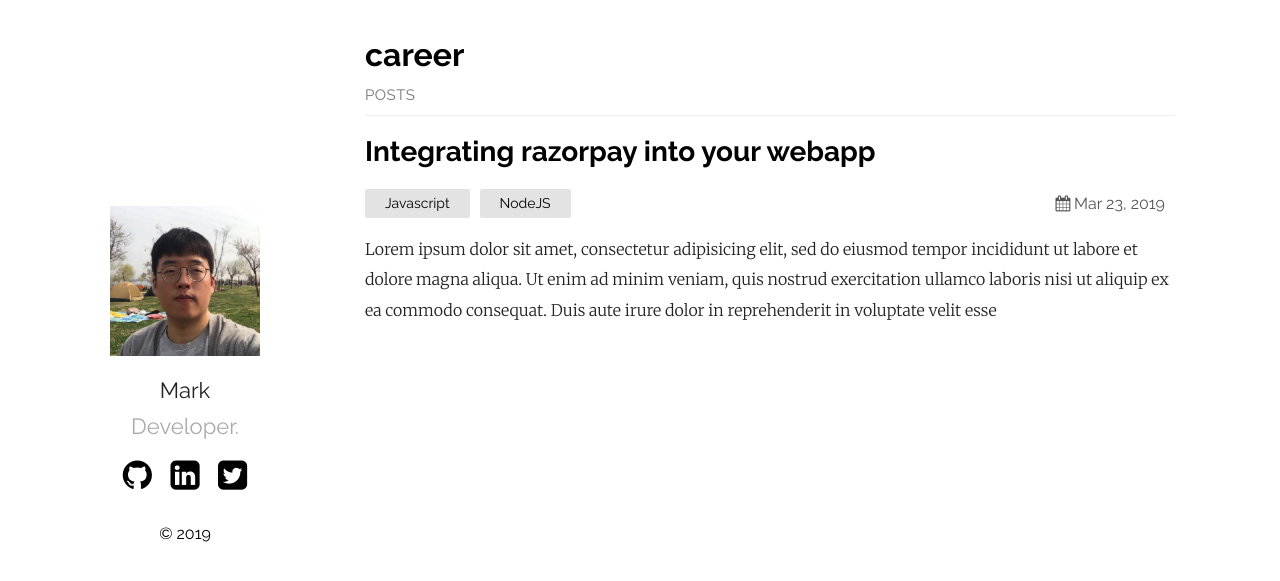
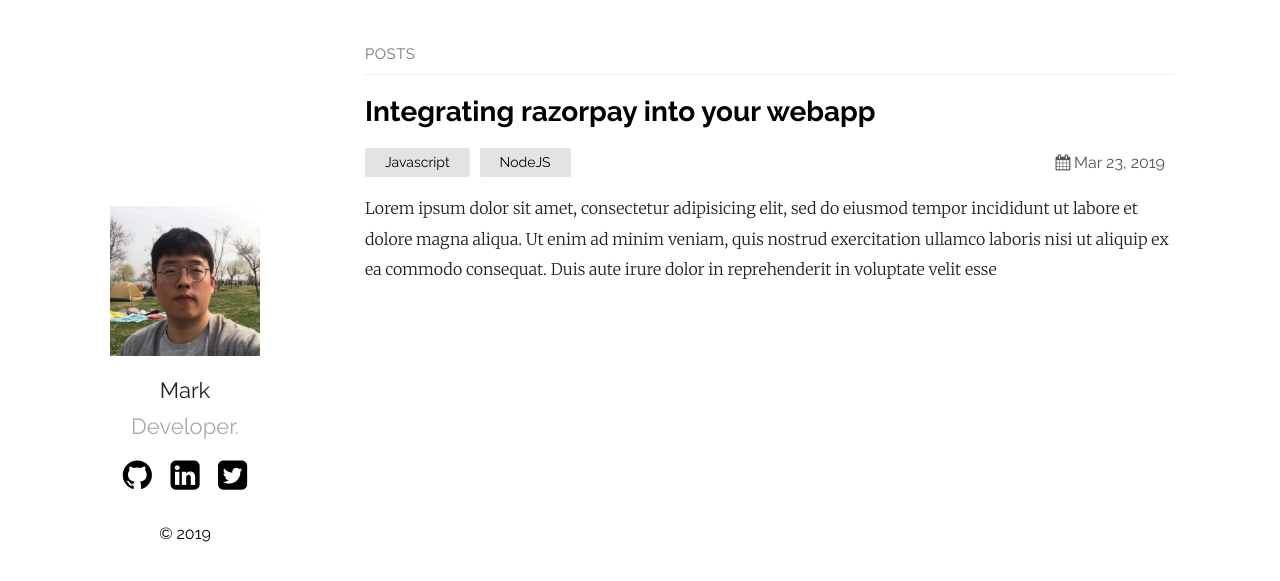
Before and after one commit to DevSWkim/devswkim.github.io, a Jekyll site: the page built from index.md, in a window 1280 px wide. Shown: the top 581 px of the page. Built offline with Jekyll 4.4.1, drawn with Linux system fonts in a browser that asks for light colours.

Commit message:
rollback home.html
rollback content

```diff
--- a/_layouts/home.html
+++ b/_layouts/home.html
@@ -13,7 +13,6 @@ layout: default
 <ul class="posts">
 	{%- for post in site.posts -%}
 	<li>
-		<h1 id="career-label">career</h1>
 		<h1 id="posts-label">posts</h1>
 	</li>
 	<li>
```
Also changed, not shown: 1 other file.
